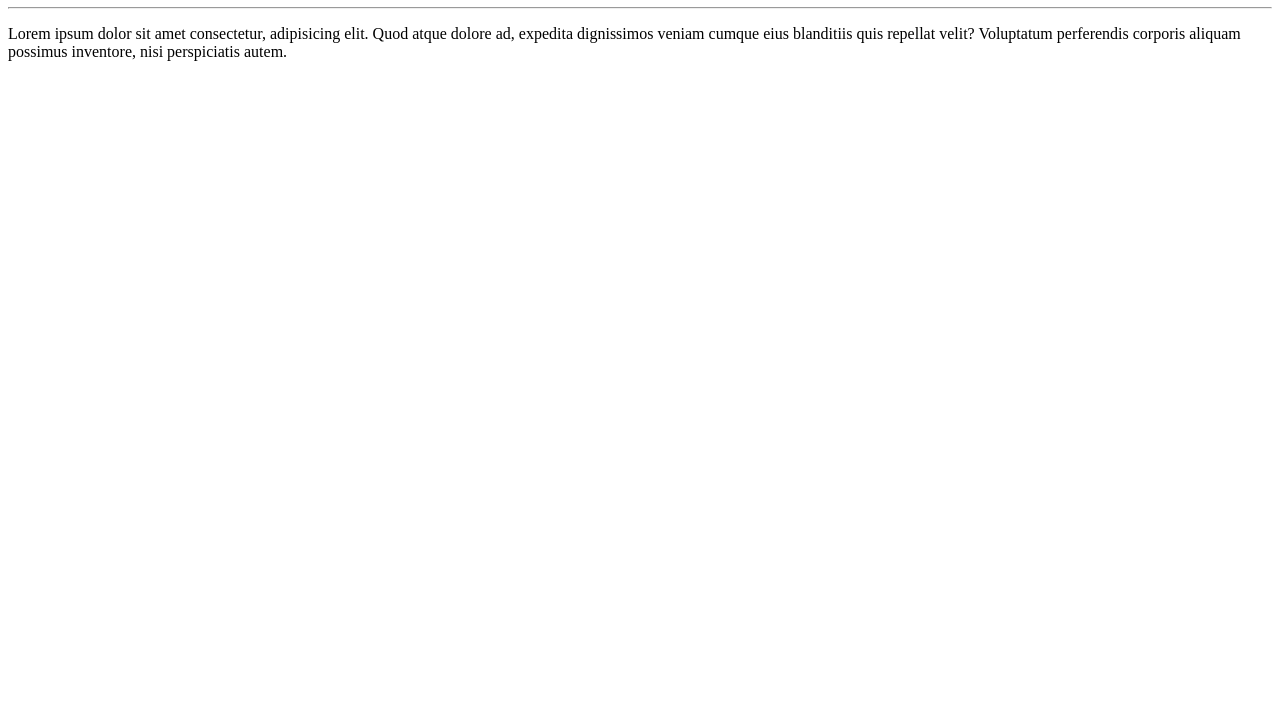
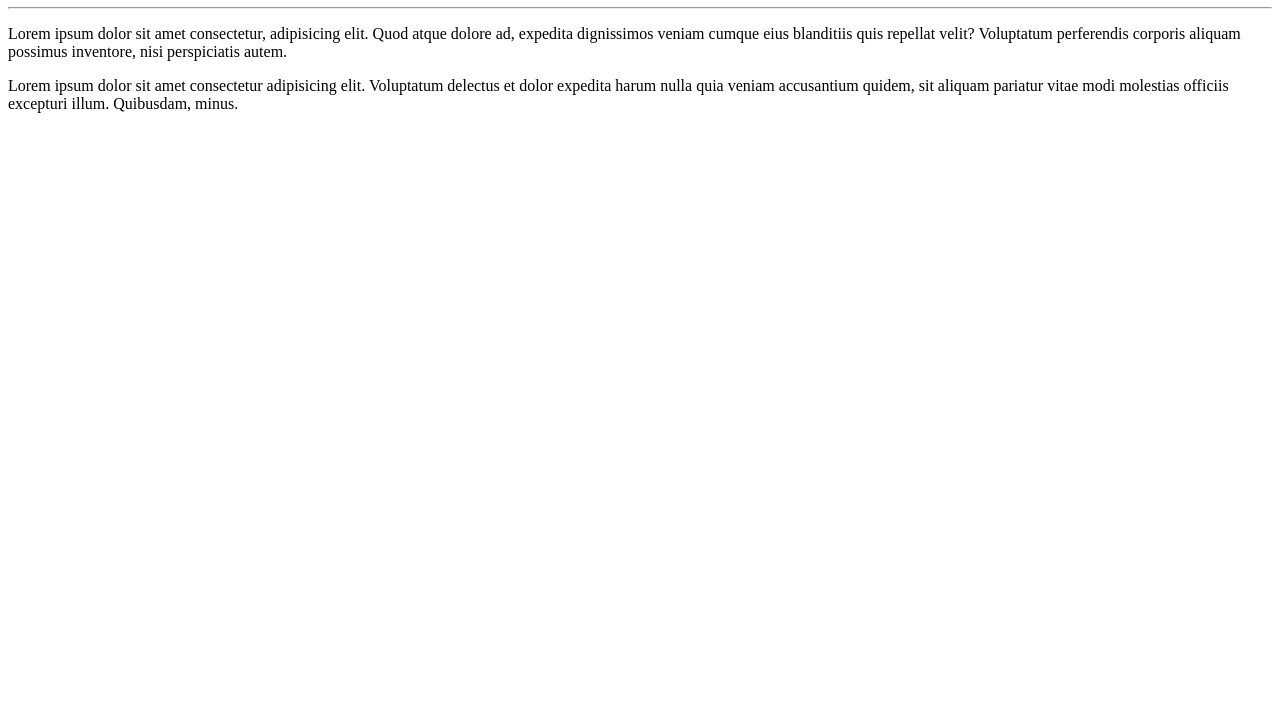
Before and after one commit to cleber-santos/hello-word, a plain HTML site: page site-exemplo/index.html in a window 1280 px wide. Shown: the part 73-800 px from the top of the page. Drawn offline with Linux system fonts and the light colour scheme.

Commit message:
Update index.html
adicionei um paragrafo

```diff
--- a/site-exemplo/index.html
+++ b/site-exemplo/index.html
@@ -9,5 +9,6 @@
     <h1>Hello word!(Olá, mundo!)</h1>
     <hr>
     <p>Lorem ipsum dolor sit amet consectetur, adipisicing elit. Quod atque dolore ad, expedita dignissimos veniam cumque eius blanditiis quis repellat velit? Voluptatum perferendis corporis aliquam possimus inventore, nisi perspiciatis autem.</p>
+    <p>Lorem ipsum dolor sit amet consectetur adipisicing elit. Voluptatum delectus et dolor expedita harum nulla quia veniam accusantium quidem, sit aliquam pariatur vitae modi molestias officiis excepturi illum. Quibusdam, minus.</p>
 </body>
 </html>
```
